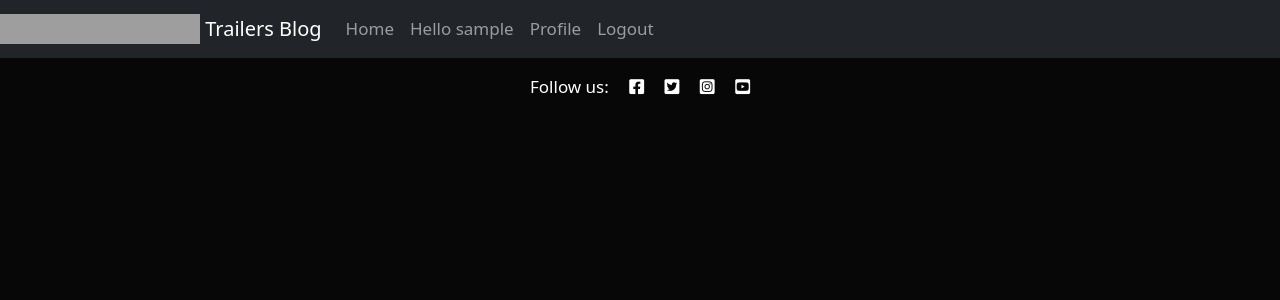
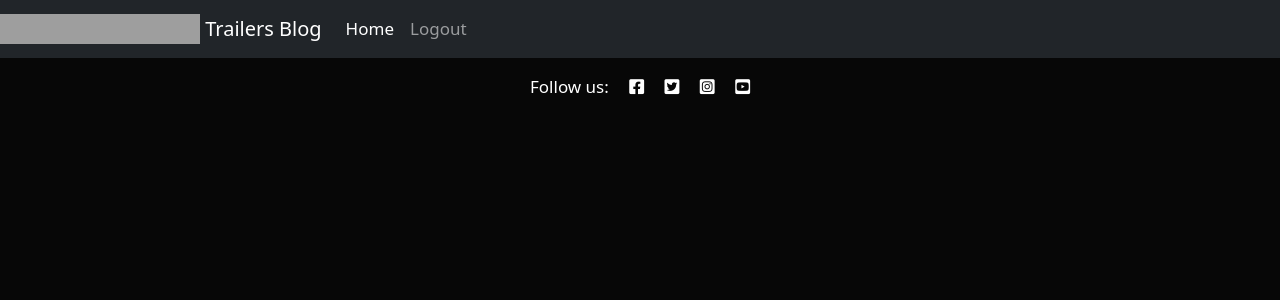
Before and after one commit to FabrizioAdi/Robinson-Trailers-and-Cranes, a Django app: template templates/base.html in a window 1280 px wide. Shown: the top 300 px of the page. Run offline with Django 3.2, Linux system fonts and the light colour scheme; the template is opened without the code that fills it, so the values that code supplies are empty; the visitor is signed in with stand-in values (Sample User, id 1); some libraries are stand-ins or nearby versions; grey boxes are pictures that could not be loaded.

Commit message:
Update navigation, add functionality for login, logout and register

```diff
--- a/templates/base.html
+++ b/templates/base.html
@@ -33,31 +33,20 @@
             <div class="collapse navbar-collapse" id="navbarSupportedContent">
               <ul class="navbar-nav mr-auto">
                 <li class="nav-item active">
-                  <a class="nav-link" href="">Home <span class="sr-only">(current)</span></a>
+                  <a class="nav-link active" aria-current="page" href="{% url 'home' %}">Home</a>
                 </li>
 
                 {% if user.is_authenticated %}
                 <li class="nav-item">
-                  <a class="nav-link" href="#">Hello {{request.user}}</a>
+                  <a class="nav-link" href="{% url 'account_logout' %}">Logout</a>
                 </li>
-
-                <li class="nav-item">
-                  <a class="nav-link {% block profileactive %} {% endblock profileactive %}" href="/profile/">Profile</a>
-                </li>
-
-                <li class="nav-item">
-                    <a class="nav-link" href="/logout/">Logout</a>
-                </li>
-
                 {% else %}
-
-                <li class="nav-item">
-                    <a class="nav-link {% block registeractive %} {% endblock registeractive %}" href="/register/">Register</a>
-                </li>
-
-                <li class="nav-item">
-                    <a class="nav-link {% block loginactive %} {% endblock loginactive %}" href="/login/">Login</a>
-                </li>
+                    <li class="nav-item">
+                        <a class="nav-link" href="{% url 'account_signup' %}">Register</a>
+                    </li>
+                    <li class="nav-item">
+                        <a class="nav-link" href="{% url 'account_login' %}">Login</a>
+                    </li>
                 {% endif %}
 
               </ul>
```
